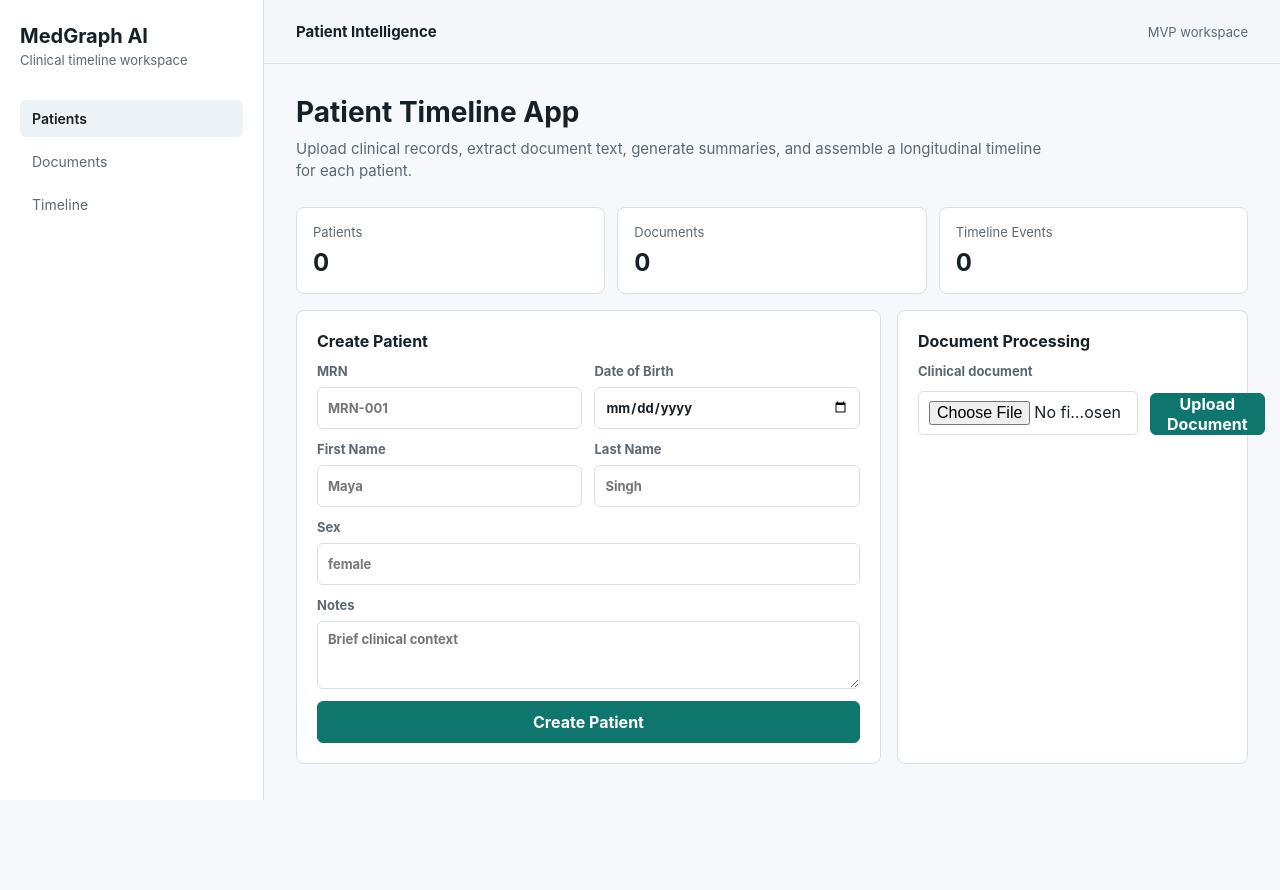
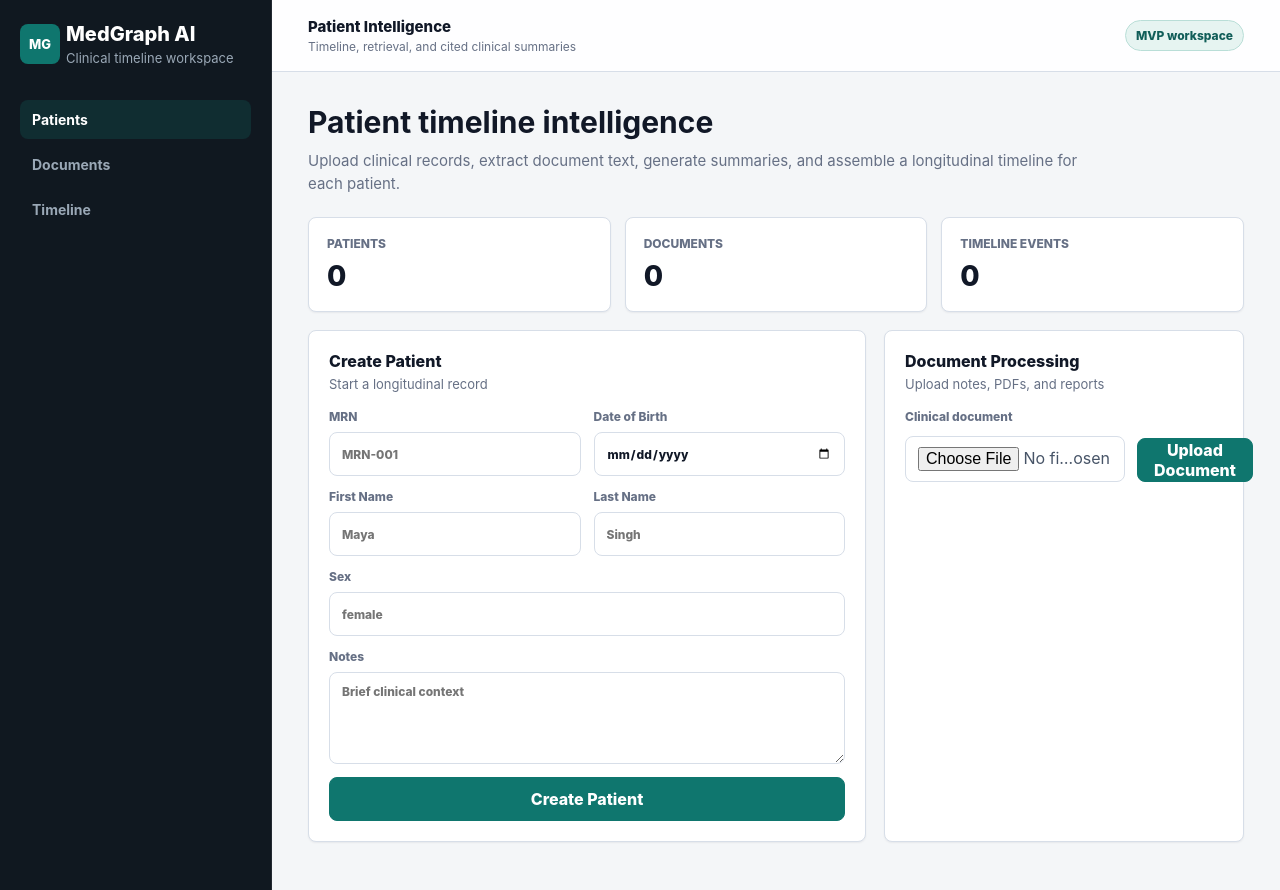
Before and after one commit to Ashmaan-2006/MedTimeline, a Next.js app in the folder frontend/: page / in a window 1280 px wide. Before the commit the page ends 800 px from the top, so only its background shows below. Built offline with nearby package versions, Linux system fonts and the light colour scheme.

Commit message:
style: polish clinical workspace UI

```diff
--- a/frontend/app/globals.css
+++ b/frontend/app/globals.css
@@ -1,15 +1,25 @@
 :root {
-  --background: #f6f8fb;
-  --foreground: #172026;
-  --muted: #5c6873;
-  --border: #d9e0e7;
+  --background: #f4f6f8;
+  --foreground: #111827;
+  --muted: #667085;
+  --muted-strong: #475467;
+  --border: #d7dee8;
+  --border-strong: #c2ccda;
   --surface: #ffffff;
-  --surface-subtle: #edf2f7;
+  --surface-subtle: #f8fafc;
+  --surface-muted: #eef3f8;
+  --sidebar: #101820;
+  --sidebar-muted: #9aa8b6;
   --accent: #0f766e;
   --accent-strong: #115e59;
+  --accent-soft: #e6f4f1;
   --danger: #b42318;
+  --danger-soft: #fff5f4;
   --warning: #a15c07;
   --success: #067647;
+  --success-soft: #ecfdf3;
+  --shadow-sm: 0 1px 2px rgba(16, 24, 40, 0.06);
+  --shadow-md: 0 10px 24px rgba(16, 24, 40, 0.08);
 }
 
 * {
@@ -42,54 +52,76 @@ select {
 }
 
 .app-shell {
+  display: grid;
+  grid-template-columns: 272px minmax(0, 1fr);
   min-height: 100vh;
-  display: grid;
-  grid-template-columns: 264px minmax(0, 1fr);
 }
 
 .sidebar {
-  border-right: 1px solid var(--border);
-  background: var(--surface);
+  background: var(--sidebar);
+  border-right: 1px solid rgba(255, 255, 255, 0.08);
+  color: #ffffff;
   padding: 24px 20px;
 }
 
 .brand {
+  display: grid;
+  gap: 6px;
+  grid-template-columns: 40px minmax(0, 1fr);
+  margin-bottom: 34px;
+}
+
+.brand-mark {
+  align-items: center;
+  background: var(--accent);
+  border-radius: 8px;
   display: flex;
-  flex-direction: column;
-  gap: 4px;
-  margin-bottom: 32px;
+  font-size: 13px;
+  font-weight: 800;
+  grid-row: span 2;
+  height: 40px;
+  justify-content: center;
+  letter-spacing: 0;
+  width: 40px;
 }
 
 .brand-title {
+  align-self: end;
   font-size: 20px;
-  font-weight: 700;
+  font-weight: 800;
+  line-height: 1;
 }
 
 .brand-subtitle {
-  color: var(--muted);
+  color: var(--sidebar-muted);
   font-size: 13px;
 }
 
 .nav-list {
   display: grid;
   gap: 6px;
+  list-style: none;
   margin: 0;
   padding: 0;
-  list-style: none;
 }
 
 .nav-item {
-  border-radius: 6px;
-  color: var(--muted);
+  border-radius: 8px;
+  color: var(--sidebar-muted);
   display: block;
   font-size: 14px;
-  padding: 10px 12px;
+  font-weight: 650;
+  padding: 11px 12px;
+}
+
+.nav-item:hover {
+  background: rgba(255, 255, 255, 0.08);
+  color: #ffffff;
 }
 
 .nav-item-active {
-  background: var(--surface-subtle);
-  color: var(--foreground);
-  font-weight: 600;
+  background: rgba(15, 118, 110, 0.22);
+  color: #ffffff;
 }
 
 .main {
@@ -98,101 +130,103 @@ select {
 
 .topbar {
   align-items: center;
-  background: rgba(246, 248, 251, 0.92);
+  background: rgba(255, 255, 255, 0.88);
   border-bottom: 1px solid var(--border);
   display: flex;
   justify-content: space-between;
-  min-height: 64px;
-  padding: 0 32px;
+  min-height: 72px;
+  padding: 0 36px;
+  position: sticky;
+  top: 0;
+  z-index: 10;
 }
 
 .topbar-title {
+  display: block;
   font-size: 15px;
-  font-weight: 700;
+  font-weight: 800;
+  line-height: 1.3;
+}
+
+.topbar-subtitle {
+  color: var(--muted);
+  display: block;
+  font-size: 12px;
+  margin-top: 2px;
 }
 
 .topbar-status {
-  color: var(--muted);
-  font-size: 13px;
+  background: var(--accent-soft);
+  border: 1px solid #b9ded7;
+  border-radius: 999px;
+  color: var(--accent-strong);
+  font-size: 12px;
+  font-weight: 800;
+  padding: 7px 10px;
 }
 
 .content {
-  padding: 32px;
+  margin: 0 auto;
+  max-width: 1500px;
+  padding: 34px 36px 48px;
+  width: 100%;
 }
 
 .page-header {
+  align-items: flex-start;
   display: flex;
+  gap: 24px;
   justify-content: space-between;
-  gap: 24px;
-  margin-bottom: 24px;
+  margin-bottom: 22px;
 }
 
 .page-title {
-  font-size: 28px;
-  line-height: 1.2;
-  margin: 0 0 8px;
+  font-size: 30px;
+  letter-spacing: 0;
+  line-height: 1.12;
+  margin: 0 0 9px;
 }
 
 .page-description {
   color: var(--muted);
   font-size: 15px;
-  line-height: 1.5;
+  line-height: 1.55;
   margin: 0;
-  max-width: 760px;
-}
-
-.workspace-grid {
-  display: grid;
-  gap: 16px;
-  grid-template-columns: minmax(0, 1.5fr) minmax(320px, 0.9fr);
-}
-
-.panel {
-  background: var(--surface);
-  border: 1px solid var(--border);
-  border-radius: 8px;
-  padding: 20px;
-}
-
-.panel-title {
-  font-size: 16px;
-  margin: 0 0 12px;
-}
-
-.empty-state {
-  align-items: center;
-  background: var(--surface-subtle);
-  border: 1px dashed var(--border);
-  border-radius: 8px;
-  color: var(--muted);
-  display: flex;
-  min-height: 180px;
-  padding: 20px;
+  max-width: 780px;
 }
 
 .metric-row {
   display: grid;
-  gap: 12px;
+  gap: 14px;
   grid-template-columns: repeat(3, minmax(0, 1fr));
-  margin-bottom: 16px;
+  margin-bottom: 18px;
+}
+
+.metric,
+.panel,
+.identifier-box {
+  background: var(--surface);
+  border: 1px solid var(--border);
+  border-radius: 8px;
+  box-shadow: var(--shadow-sm);
 }
 
 .metric {
-  background: var(--surface);
-  border: 1px solid var(--border);
-  border-radius: 8px;
-  padding: 16px;
+  padding: 18px;
 }
 
 .metric-label {
   color: var(--muted);
-  font-size: 13px;
+  font-size: 12px;
+  font-weight: 800;
   margin-bottom: 8px;
+  text-transform: uppercase;
 }
 
 .metric-value {
-  font-size: 24px;
-  font-weight: 700;
+  font-size: 28px;
+  font-weight: 800;
+  letter-spacing: 0;
 }
 
 .metric-value-small {
@@ -201,44 +235,88 @@ select {
 
 .identifier-box {
   align-self: flex-start;
-  background: var(--surface);
-  border: 1px solid var(--border);
-  border-radius: 8px;
-  min-width: 180px;
-  padding: 14px 16px;
+  min-width: 192px;
+  padding: 15px 16px;
 }
 
 .identifier-label {
   color: var(--muted);
   display: block;
   font-size: 12px;
-  font-weight: 700;
-  letter-spacing: 0;
+  font-weight: 800;
   margin-bottom: 6px;
   text-transform: uppercase;
 }
 
 .identifier-value {
   font-size: 18px;
-  font-weight: 700;
+  font-weight: 800;
+  overflow-wrap: anywhere;
+}
+
+.workspace-grid {
+  display: grid;
+  gap: 18px;
+  grid-template-columns: minmax(0, 1.45fr) minmax(360px, 0.9fr);
+}
+
+.panel {
+  padding: 20px;
+}
+
+.panel-header {
+  align-items: flex-start;
+  display: flex;
+  gap: 16px;
+  justify-content: space-between;
+  margin-bottom: 16px;
+}
+
+.panel-title {
+  font-size: 16px;
+  font-weight: 800;
+  margin: 0 0 4px;
+}
+
+.panel-kicker {
+  color: var(--muted);
+  font-size: 13px;
+  line-height: 1.4;
+  margin: 0;
+}
+
+.empty-state {
+  align-items: center;
+  background: var(--surface-subtle);
+  border: 1px dashed var(--border-strong);
+  border-radius: 8px;
+  color: var(--muted);
+  display: flex;
+  line-height: 1.5;
+  min-height: 152px;
+  padding: 20px;
 }
 
 .profile-grid {
   display: grid;
-  gap: 16px;
-  grid-template-columns: minmax(320px, 0.85fr) minmax(0, 1.15fr);
-  margin-bottom: 16px;
+  gap: 18px;
+  grid-template-columns: minmax(320px, 0.82fr) minmax(0, 1.18fr);
+  margin-bottom: 18px;
 }
 
 .detail-list {
   display: grid;
-  gap: 14px;
+  gap: 0;
   margin: 0;
 }
 
 .detail-list div {
   border-bottom: 1px solid var(--border);
-  padding-bottom: 12px;
+  padding: 12px 0;
+}
+
+.detail-list div:first-child {
+  padding-top: 0;
 }
 
 .detail-list div:last-child {
@@ -248,8 +326,10 @@ select {
 
 .detail-list dt {
   color: var(--muted);
-  font-size: 13px;
-  margin-bottom: 4px;
+  font-size: 12px;
+  font-weight: 800;
+  margin-bottom: 5px;
+  text-transform: uppercase;
 }
 
 .detail-list dd {
@@ -259,13 +339,16 @@ select {
 }
 
 .notes-body {
-  color: var(--muted);
-  line-height: 1.6;
+  color: var(--muted-strong);
+  line-height: 1.65;
   margin: 0;
 }
 
-.upload-panel {
-  margin-top: 16px;
+.upload-panel,
+.document-panel,
+.timeline-panel,
+.rag-panel {
+  margin-top: 18px;
 }
 
 .upload-form {
@@ -283,85 +366,90 @@ select {
 
 .upload-label {
   color: var(--muted);
-  font-size: 13px;
-  font-weight: 700;
+  font-size: 12px;
+  font-weight: 800;
   grid-column: 1 / -1;
 }
 
+.text-input,
+.textarea-input,
+.select-input,
 .file-input {
-  background: var(--surface);
+  background: #ffffff;
   border: 1px solid var(--border);
-  border-radius: 6px;
+  border-radius: 8px;
   color: var(--foreground);
-  min-height: 42px;
-  padding: 9px 10px;
-}
-
-.text-input {
-  background: var(--surface);
-  border: 1px solid var(--border);
-  border-radius: 6px;
-  color: var(--foreground);
-  min-height: 42px;
-  padding: 9px 10px;
+  outline: none;
+  transition:
+    border-color 0.15s ease,
+    box-shadow 0.15s ease;
   width: 100%;
 }
 
-.textarea-input {
-  background: var(--surface);
-  border: 1px solid var(--border);
-  border-radius: 6px;
-  color: var(--foreground);
-  padding: 9px 10px;
-  resize: vertical;
-  width: 100%;
+.text-input,
+.select-input,
+.file-input {
+  min-height: 44px;
+  padding: 10px 12px;
 }
 
-.select-input {
-  background: var(--surface);
-  border: 1px solid var(--border);
-  border-radius: 6px;
-  color: var(--foreground);
-  min-height: 42px;
-  padding: 9px 10px;
-  width: 100%;
+.textarea-input {
+  line-height: 1.5;
+  min-height: 92px;
+  padding: 10px 12px;
+  resize: vertical;
+}
+
+.text-input:focus,
+.textarea-input:focus,
+.select-input:focus,
+.file-input:focus {
+  border-color: var(--accent);
+  box-shadow: 0 0 0 3px rgba(15, 118, 110, 0.12);
+}
+
+.file-input {
+  color: var(--muted-strong);
 }
 
 .patient-form {
   display: grid;
-  gap: 12px;
+  gap: 13px;
 }
 
 .patient-form label {
   color: var(--muted);
   display: grid;
-  font-size: 13px;
-  font-weight: 700;
+  font-size: 12px;
+  font-weight: 800;
   gap: 8px;
 }
 
 .form-grid-two {
   display: grid;
-  gap: 12px;
+  gap: 13px;
   grid-template-columns: repeat(2, minmax(0, 1fr));
 }
 
 .created-patient {
-  background: var(--surface-subtle);
-  border: 1px solid var(--border);
+  background: var(--accent-soft);
+  border: 1px solid #b9ded7;
   border-radius: 8px;
   display: grid;
-  gap: 6px;
+  gap: 7px;
   margin-top: 16px;
   padding: 14px;
 }
 
 .created-patient span {
-  color: var(--muted);
-  font-size: 13px;
+  color: var(--accent-strong);
+  font-size: 12px;
+  font-weight: 800;
+  text-transform: uppercase;
 }
 
 .created-patient code {
+  color: var(--muted-strong);
   font-family: ui-monospace, SFMono-Regular, Consolas, "Liberation Mono", monospace;
   font-size: 12px;
   overflow-wrap: anywhere;
@@ -370,18 +458,32 @@ select {
 .inline-link {
   color: var(--accent-strong);
   font-size: 14px;
-  font-weight: 700;
+  font-weight: 800;
+}
+
+.primary-button,
+.secondary-button {
+  border-radius: 8px;
+  cursor: pointer;
+  font-weight: 800;
+  min-height: 44px;
+  padding: 0 16px;
+  transition:
+    background 0.15s ease,
+    border-color 0.15s ease,
+    color 0.15s ease,
+    opacity 0.15s ease;
 }
 
 .primary-button {
   background: var(--accent);
   border: 1px solid var(--accent);
-  border-radius: 6px;
   color: #ffffff;
-  cursor: pointer;
-  font-weight: 700;
-  min-height: 42px;
-  padding: 0 16px;
+}
+
+.primary-button:hover {
+  background: var(--accent-strong);
+  border-color: var(--accent-strong);
 }
 
 .primary-button:disabled {
@@ -390,14 +492,9 @@ select {
 }
 
 .secondary-button {
-  background: var(--surface);
+  background: #ffffff;
   border: 1px solid var(--border);
-  border-radius: 6px;
   color: var(--foreground);
-  cursor: pointer;
-  font-weight: 700;
-  min-height: 38px;
-  padding: 0 14px;
 }
 
 .secondary-button:hover {
@@ -406,29 +503,32 @@ select {
 }
 
 .form-message {
+  background: var(--success-soft);
+  border: 1px solid #abefc6;
+  border-radius: 8px;
   color: var(--success);
   font-size: 13px;
   grid-column: 1 / -1;
   margin: 0;
+  padding: 10px 12px;
 }
 
 .form-message-error {
+  background: var(--danger-soft);
+  border-color: #f1b8b2;
   color: var(--danger);
-}
-
-.document-panel {
-  margin-top: 16px;
 }
 
 .document-summary-list {
   display: grid;
-  gap: 14px;
+  gap: 12px;
 }
 
 .document-summary {
+  background: var(--surface-subtle);
   border: 1px solid var(--border);
   border-radius: 8px;
-  padding: 16px;
+  padding: 15px;
 }
 
 .document-summary-header {
@@ -440,7 +540,7 @@ select {
 }
 
 .document-summary h3 {
-  font-size: 15px;
+  font-size: 14px;
   margin: 0;
   overflow-wrap: anywhere;
 }
@@ -448,46 +548,44 @@ select {
 .document-summary time {
   color: var(--muted);
   flex: 0 0 auto;
-  font-size: 13px;
+  font-size: 12px;
 }
 
 .document-summary p {
-  color: var(--muted);
-  line-height: 1.5;
+  color: var(--muted-strong);
+  line-height: 1.55;
   margin: 0;
 }
 
-.timeline-panel {
-  margin-top: 16px;
-}
-
-.rag-panel {
-  margin-top: 16px;
-}
-
 .rag-panel-header {
-  align-items: start;
+  align-items: flex-start;
   display: flex;
+  gap: 16px;
   justify-content: space-between;
-  gap: 16px;
   margin-bottom: 14px;
 }
 
 .rag-panel-subtitle {
   color: var(--muted);
   font-size: 13px;
-  line-height: 1.5;
-  margin: -4px 0 0;
+  line-height: 1.45;
+  margin: -2px 0 0;
 }
 
 .rag-chat-log {
+  background: var(--surface-subtle);
+  border: 1px solid var(--border);
+  border-radius: 8px;
   display: grid;
   gap: 12px;
   margin-bottom: 16px;
+  max-height: 680px;
+  overflow: auto;
+  padding: 14px;
 }
 
 .rag-empty-state {
-  min-height: 120px;
+  min-height: 112px;
 }
 
 .chat-message {
@@ -499,11 +597,13 @@ select {
 }
 
 .chat-message-user {
-  background: var(--surface-subtle);
+  background: #ffffff;
+  justify-self: start;
+  max-width: 82%;
 }
 
 .chat-message-assistant {
-  background: var(--surface);
+  background: #ffffff;
 }
 
 .chat-message-loading {
@@ -512,13 +612,15 @@ select {
 
 .chat-role {
   color: var(--accent-strong);
-  font-size: 12px;
-  font-weight: 800;
+  font-size: 11px;
+  font-weight: 900;
+  letter-spacing: 0;
   text-transform: uppercase;
 }
 
 .chat-message p {
-  line-height: 1.5;
+  color: var(--foreground);
+  line-height: 1.58;
   margin: 0;
 }
 
@@ -561,21 +663,21 @@ select {
 
 .citation-list {
   display: grid;
-  gap: 8px;
+  gap: 9px;
   margin-top: 4px;
 }
 
 .citation-item {
-  background: var(--surface-subtle);
+  background: var(--surface-muted);
   border: 1px solid var(--border);
-  border-radius: 6px;
+  border-radius: 8px;
   padding: 10px 12px;
 }
 
 .citation-item summary {
   cursor: pointer;
   font-size: 13px;
-  font-weight: 700;
+  font-weight: 800;
 }
 
 .citation-item summary span {
@@ -584,8 +686,9 @@ select {
 }
 
 .citation-item p {
-  color: var(--muted);
+  color: var(--muted-strong);
   font-size: 13px;
+  line-height: 1.5;
   margin-top: 8px;
 }
 
@@ -597,7 +700,7 @@ select {
 
 .rag-error-state {
   align-items: center;
-  background: #fff7f5;
+  background: var(--danger-soft);
   border: 1px solid #f1b8b2;
   border-radius: 8px;
   color: var(--danger);
@@ -634,8 +737,8 @@ select {
 .rag-question-label {
   color: var(--muted);
   display: grid;
-  font-size: 13px;
-  font-weight: 700;
+  font-size: 12px;
+  font-weight: 800;
   gap: 8px;
 }
 
@@ -643,11 +746,11 @@ select {
   align-items: stretch;
   display: grid;
   gap: 12px;
-  grid-template-columns: minmax(0, 1fr) auto;
+  grid-template-columns: minmax(0, 1fr) 112px;
 }
 
 .rag-question-input {
-  min-height: 88px;
+  min-height: 90px;
 }
 
 .rag-submit-button {
@@ -656,7 +759,7 @@ select {
 
 .timeline-list {
   display: grid;
-  gap: 16px;
+  gap: 18px;
   list-style: none;
   margin: 0;
   padding: 0;
@@ -665,15 +768,16 @@ select {
 .timeline-item {
   display: grid;
   gap: 12px;
-  grid-template-columns: 16px minmax(0, 1fr);
+  grid-template-columns: 18px minmax(0, 1fr);
 }
 
 .timeline-marker {
   background: var(--accent);
+  border: 3px solid var(--accent-soft);
   border-radius: 999px;
-  height: 10px;
-  margin-top: 8px;
-  width: 10px;
+  height: 14px;
+  margin-top: 5px;
+  width: 14px;
 }
 
 .timeline-item-header {
@@ -687,11 +791,11 @@ select {
 }
 
 .event-type {
-  background: var(--surface-subtle);
+  background: var(--accent-soft);
   border-radius: 999px;
   color: var(--accent-strong);
   font-size: 12px;
-  font-weight: 700;
+  font-weight: 800;
   padding: 4px 8px;
 }
 
@@ -701,22 +805,29 @@ select {
 }
 
 .timeline-item p {
-  color: var(--muted);
-  line-height: 1.5;
+  color: var(--muted-strong);
+  line-height: 1.55;
   margin: 0;
 }
 
-@media (max-width: 900px) {
+@media (max-width: 1000px) {
   .app-shell {
     grid-template-columns: 1fr;
   }
 
   .sidebar {
-    border-bottom: 1px solid var(--border);
+    border-bottom: 1px solid rgba(255, 255, 255, 0.08);
     border-right: 0;
   }
 
-  .nav-list,
+  .brand {
+    margin-bottom: 18px;
+  }
+
+  .nav-list {
+    grid-template-columns: repeat(3, minmax(0, 1fr));
+  }
+
   .metric-row,
   .workspace-grid,
   .profile-grid {
@@ -729,23 +840,21 @@ select {
     padding-right: 20px;
   }
 
-  .upload-form {
+  .page-header,
+  .document-summary-header {
     align-items: stretch;
-    grid-template-columns: 1fr;
-  }
-
-  .document-summary-header {
-    align-items: start;
     flex-direction: column;
   }
 
+  .upload-form,
+  .rag-filter-row,
+  .rag-question-row,
   .form-grid-two {
     grid-template-columns: 1fr;
   }
 
-  .rag-filter-row,
-  .rag-question-row {
-    grid-template-columns: 1fr;
+  .chat-message-user {
+    max-width: 100%;
   }
 
   .rag-error-state {
--- a/frontend/app/layout.tsx
+++ b/frontend/app/layout.tsx
@@ -19,6 +19,7 @@ export default function RootLayout({
         <div className="app-shell">
           <aside className="sidebar" aria-label="Primary navigation">
             <div className="brand">
+              <span className="brand-mark">MG</span>
               <span className="brand-title">MedGraph AI</span>
               <span className="brand-subtitle">Clinical timeline workspace</span>
             </div>
@@ -44,7 +45,10 @@ export default function RootLayout({
           </aside>
           <main className="main">
             <header className="topbar">
-              <span className="topbar-title">Patient Intelligence</span>
+              <div>
+                <span className="topbar-title">Patient Intelligence</span>
+                <span className="topbar-subtitle">Timeline, retrieval, and cited clinical summaries</span>
+              </div>
               <span className="topbar-status">MVP workspace</span>
             </header>
             <div className="content">{children}</div>
--- a/frontend/app/page.tsx
+++ b/frontend/app/page.tsx
@@ -5,7 +5,7 @@ export default function HomePage() {
     <>
       <section className="page-header">
         <div>
-          <h1 className="page-title">Patient Timeline App</h1>
+          <h1 className="page-title">Patient timeline intelligence</h1>
           <p className="page-description">
             Upload clinical records, extract document text, generate summaries, and assemble a
             longitudinal timeline for each patient.
--- a/frontend/components/create-patient-form.tsx
+++ b/frontend/components/create-patient-form.tsx
@@ -18,7 +18,8 @@ export function CreatePatientForm({ onPatientCreated }: CreatePatientFormProps)
 
   async function handleSubmit(event: FormEvent<HTMLFormElement>) {
     event.preventDefault();
-    const formData = new FormData(event.currentTarget);
+    const form = event.currentTarget;
+    const formData = new FormData(form);
     const medicalRecordNumber = String(formData.get("medical_record_number") ?? "").trim();
     const firstName = String(formData.get("first_name") ?? "").trim();
     const lastName = String(formData.get("last_name") ?? "").trim();
@@ -65,7 +66,7 @@ export function CreatePatientForm({ onPatientCreated }: CreatePatientFormProps)
     onPatientCreated(patient);
     setStatus("success");
     setMessage(`Created ${patient.first_name} ${patient.last_name}.`);
-    event.currentTarget.reset();
+    form.reset();
   }
 
   return (
--- a/frontend/components/home-workspace.tsx
+++ b/frontend/components/home-workspace.tsx
@@ -13,7 +13,12 @@ export function HomeWorkspace() {
   return (
     <section className="workspace-grid">
       <div className="panel">
-        <h2 className="panel-title">Create Patient</h2>
+        <div className="panel-header">
+          <div>
+            <h2 className="panel-title">Create Patient</h2>
+            <p className="panel-kicker">Start a longitudinal record</p>
+          </div>
+        </div>
         <CreatePatientForm onPatientCreated={setActivePatient} />
         {activePatient !== null ? (
           <div className="created-patient">
@@ -29,7 +34,12 @@ export function HomeWorkspace() {
         ) : null}
       </div>
       <div className="panel">
-        <h2 className="panel-title">Document Processing</h2>
+        <div className="panel-header">
+          <div>
+            <h2 className="panel-title">Document Processing</h2>
+            <p className="panel-kicker">Upload notes, PDFs, and reports</p>
+          </div>
+        </div>
         <DocumentUploadForm patientId={activePatient?.id} showPatientIdField={false} />
       </div>
     </section>
--- a/frontend/components/rag-chat-panel.tsx
+++ b/frontend/components/rag-chat-panel.tsx
@@ -181,7 +181,7 @@ export function RagChatPanel({ patientId, documents }: RagChatPanelProps) {
                         </summary>
                         <p>{source.content}</p>
                         <div className="citation-meta">
-                          Chunk {source.chunk_index + 1} · {formatDateTime(source.created_at)}
+                          Chunk {source.chunk_index + 1} - {formatDateTime(source.created_at)}
                         </div>
                       </details>
                     );
```
